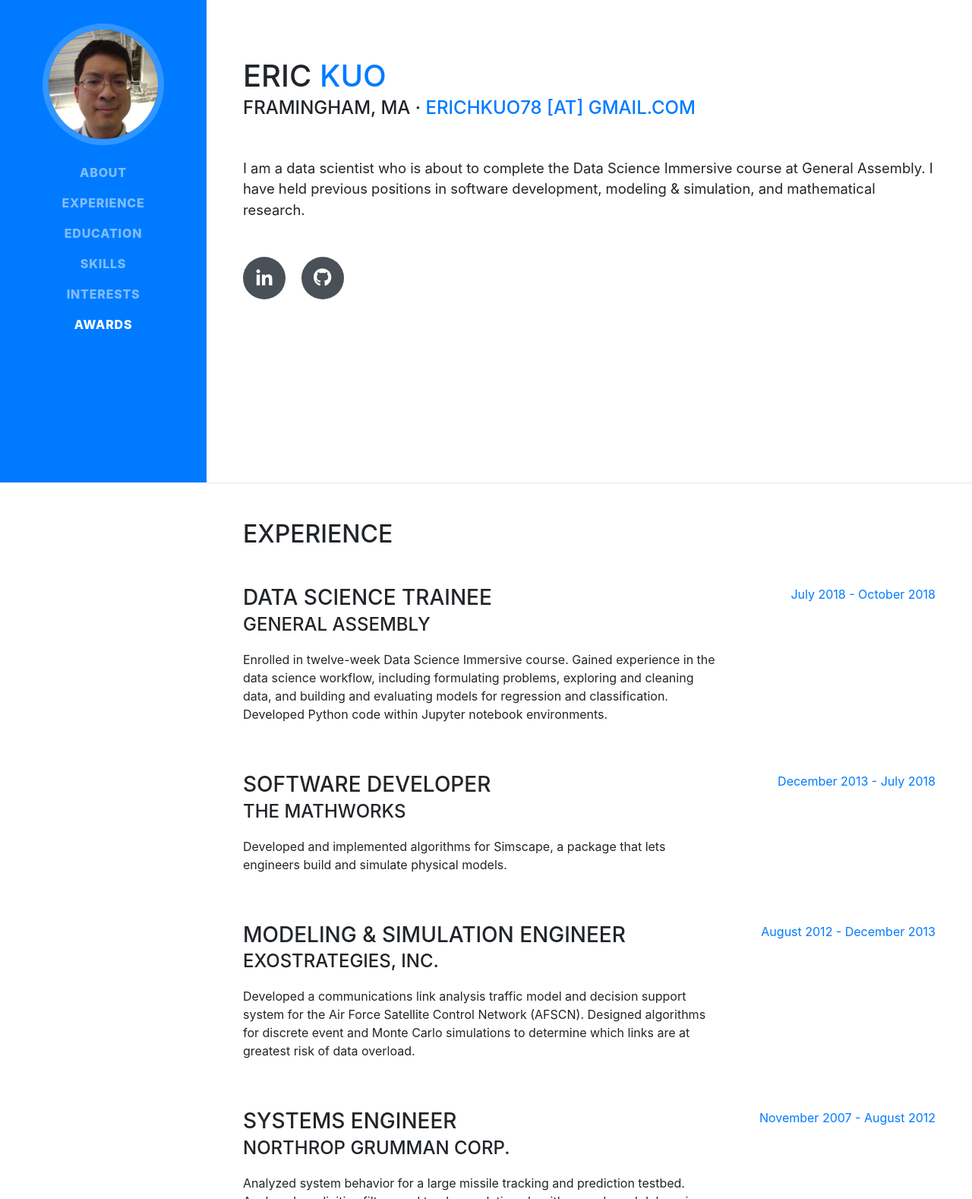
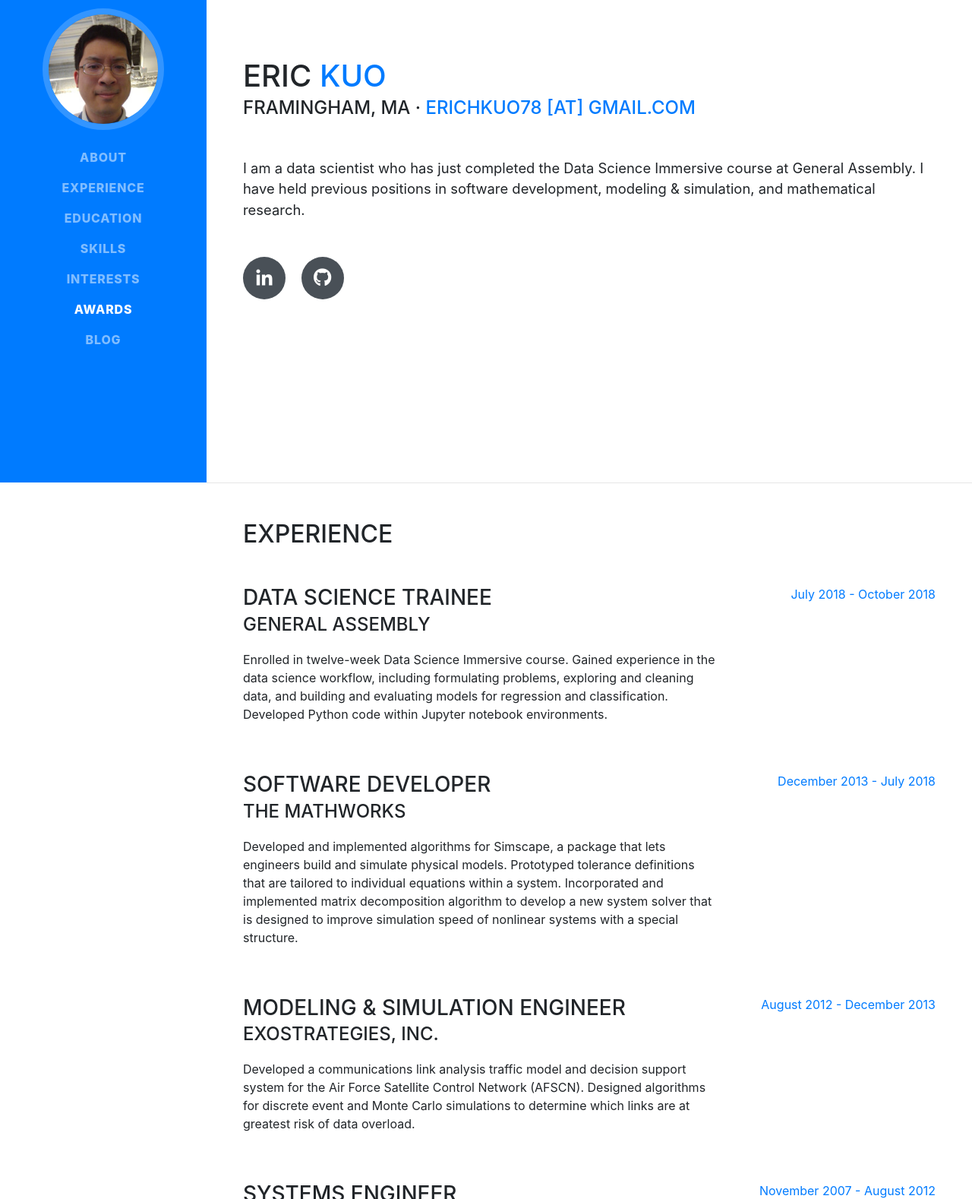
Before and after one commit to erichkuo/erichkuo.github.io, a website with bundled scripts: page index.html in a window 1280 px wide. Shown: the part 165-1743 px from the top of the page at 76% size. Built offline with nearby package versions, Linux system fonts and the light colour scheme; a web font is replaced by a local one.

Commit message:
Put in link to blog

```diff
--- a/index.html
+++ b/index.html
@@ -55,6 +55,9 @@
           <li class="nav-item">
             <a class="nav-link js-scroll-trigger" href="#awards">Awards</a>
           </li>
+          <li class="nav-item">
+            <a class="nav-link js-scroll-trigger" href="https://erichkuo.com/data-science-blog">Blog</a>
+          </li>
         </ul>
       </div>
     </nav>
@@ -69,9 +72,9 @@
           <div class="subheading mb-5">Framingham, MA ·
             <a href="mailto:name@email.com">erichkuo78 [at] gmail.com</a>
           </div>
-          <p class="lead mb-5">I am a data scientist who is about to complete the Data Science Immersive course at General Assembly. I have held previous positions in software development, modeling & simulation, and mathematical research.</p>
+          <p class="lead mb-5">I am a data scientist who has just completed the Data Science Immersive course at General Assembly. I have held previous positions in software development, modeling & simulation, and mathematical research.</p>
           <div class="social-icons">
-            <a href="https://www.linkedin.com/in/eric-kuo-7b567149/">
+            <a href="https://www.linkedin.com/in/eric-h-kuo-phd/">
               <i class="fab fa-linkedin-in"></i>
             </a>
             <a href="https://erichkuo.github.io/">
@@ -102,7 +105,7 @@
             <div class="resume-content mr-auto">
               <h3 class="mb-0">Software Developer</h3>
               <div class="subheading mb-3">The MathWorks</div>
-              <p>Developed and implemented algorithms for Simscape, a package that lets engineers build and simulate physical models.</p>
+              <p>Developed and implemented algorithms for Simscape, a package that lets engineers build and simulate physical models. Prototyped tolerance definitions that are tailored to individual equations within a system. Incorporated and implemented matrix decomposition algorithm to develop a new system solver that is designed to improve simulation speed of nonlinear systems with a special structure.</p>
             </div>
             <div class="resume-date text-md-right">
               <span class="text-primary">December 2013 - July 2018</span>
```
